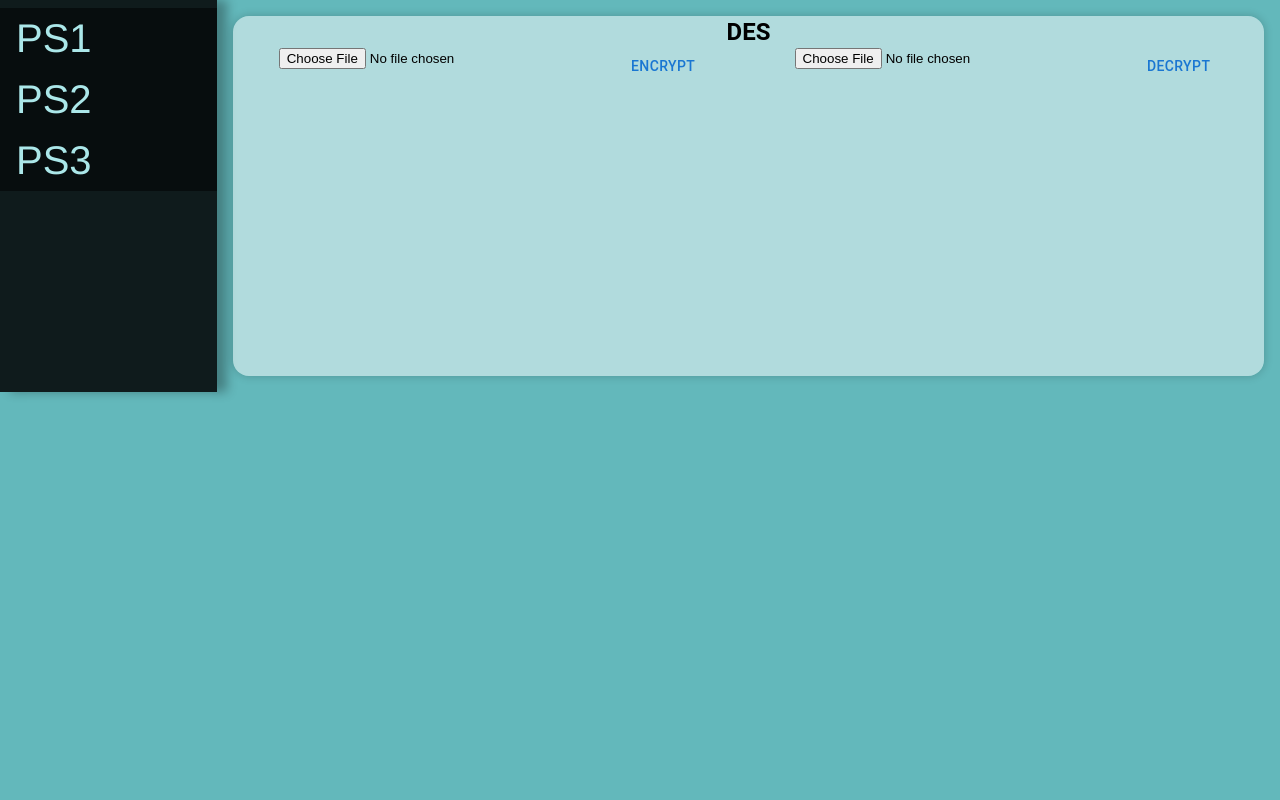
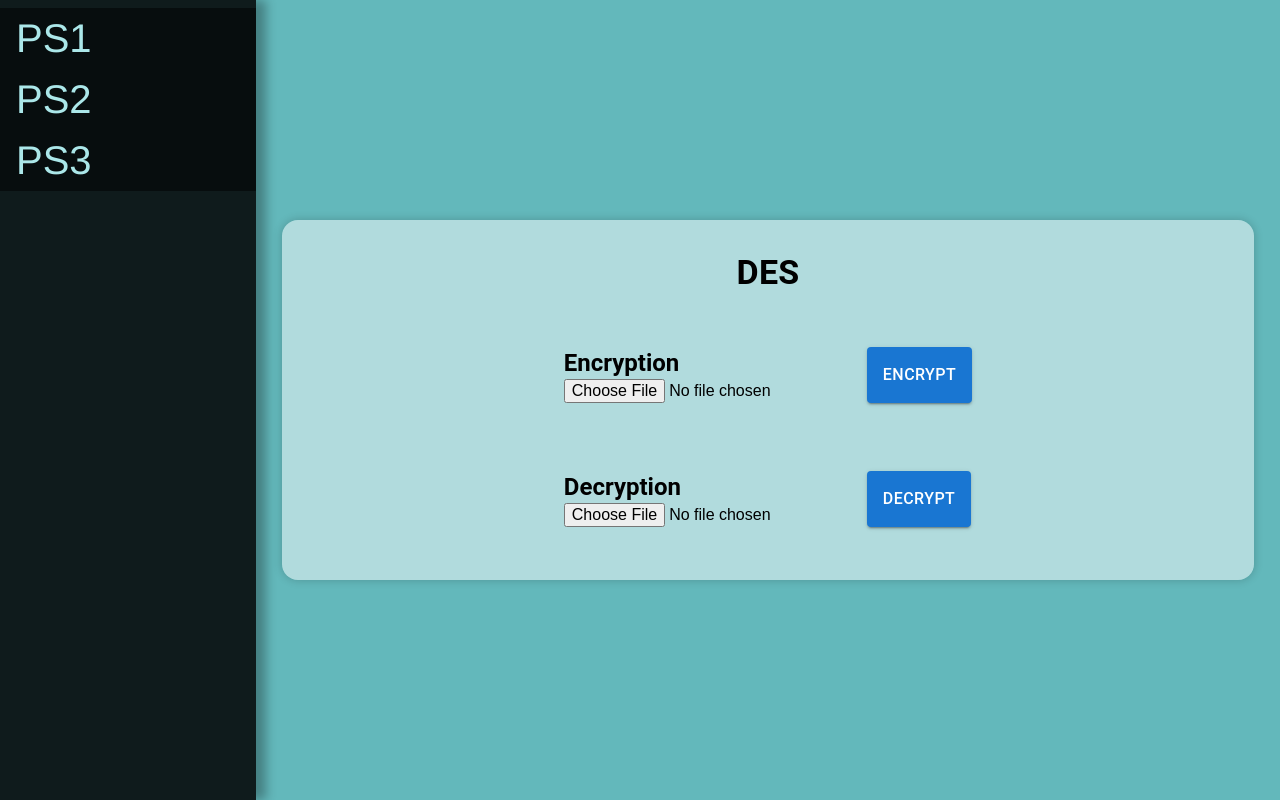
Before and after one commit to Fipeek/crypthography, a React (Create React App) app: page /PS3 in a window 1280 px wide. Built offline with nearby package versions, Linux system fonts and the light colour scheme.

Commit message:
des dziala, ladny kod, komentarze, stylowanie

```diff
--- a/src/Components/Algorithms/DES/Des.tsx
+++ b/src/Components/Algorithms/DES/Des.tsx
@@ -1,12 +1,8 @@
-import React, { useEffect, useState } from "react";
+import React, { useState } from "react";
 import {
   applyPermutation,
   applyXOR,
-  binaryToString,
-  // convertFromBinaryToDecimal,
-  convertToBinary,
-  convertToBinaryArray,
-  // convertToBinaryToString,
+  convertToBinaryString,
   generateBinaryKey,
   iterate,
   joinBlocks,
@@ -17,29 +13,22 @@ import {
 } from "./utils";
 
 import AlgorithmBox from "../../GenericAlgorithm/AlgorithmBox";
-import { Button } from "@mui/material";
+import { Box, Button, Typography } from "@mui/material";
 
-const textEncoder = new TextEncoder();
 const textDecoder = new TextDecoder("utf-8");
 const key = generateBinaryKey(64);
-// const key = "1110001101011001010110001000100101010010100010001111111101000101";
-// const key = "1111101011011000111111110011111010101101100100111101111111110111";
-// const key = "1111111011100110001111000101111001101110110001010111100000000000";
-// const key = "1011010101000010101000001100000001110111111011111001001101110000"; //klucz gdy przeniesione nizej minusblock
 
 const Des: React.FC = () => {
-  const [input, setInput] = useState<string>("");
-  const [inputV2, setInputV2] = useState<string>("");
-  const [output, setOutput] = useState<string>("");
+  const [encryptionInput, setEncryptionInput] = useState<string>("");
+  const [decryptionInput, setDecryptionInput] = useState<string>("");
   const handleReadFromFile = (e: React.ChangeEvent<HTMLInputElement>) => {
     const file = e.target.files?.[0] as File;
     const reader = new FileReader();
     if (file) {
       reader.onload = (e) => {
-        const text = e.target?.result;
-        setInput(text as string);
+        setEncryptionInput(convertToBinaryString(reader.result as string));
       };
-      reader.readAsText(file);
+      reader.readAsBinaryString(file);
     }
   };
   const handleReadFromFileV2 = (e: React.ChangeEvent<HTMLInputElement>) => {
@@ -47,64 +36,59 @@ const Des: React.FC = () => {
     const reader = new FileReader();
     if (file) {
       reader.onload = (e) => {
-        setInputV2(convertToBinaryArray(reader.result as string));
+        setDecryptionInput(convertToBinaryString(reader.result as string));
       };
       reader.readAsBinaryString(file);
     }
   };
 
   const handleDes = (encryption: Boolean) => {
-    let binaryInput = convertToBinaryArray(input); //✅
-    if (!encryption) {
-      binaryInput = inputV2;
-    }
+    // wczytujemy plik w postaci stringa przechowującego dane binarne
+    const binaryInput = encryption ? encryptionInput : decryptionInput;
     console.log("wejscie binarnie: " + binaryInput);
-    // console.log("🔪dlugosc wejscia: " + binaryInput.length);
     console.log("klucz:" + key);
-    // _________________________________________________________________________
     // rozbijamy na bloki po 64 bity
     let splittedInputIntoBlocks = splitFileIntoBlocks(binaryInput);
     if (!encryption) {
       splittedInputIntoBlocks = splitIntoBlocks(binaryInput, 64);
     }
-
-    console.log("🔪wejscie binarnie bloki: " + splittedInputIntoBlocks);
-    // _________________________________________________________________________
-    // permutacja początkowa
-    // _________________________________________________________________________
+    // pierwsza permutacja
     const blocksAfterFirstPermuation = splittedInputIntoBlocks.map((block) =>
       applyPermutation(block, Tables.initialPermutation)
-    ); //blocksAfterFirstPermuation
-    // _________________________________________________________________________
-    // rozbijamy na lewą i prawą część
-    // _________________________________________________________________________
-    const blocksAfterFirstStep = blocksAfterFirstPermuation.map((block) => {
+    );
+    // dzielimy bloki na dwie równe części
+    const splittedBlocks = blocksAfterFirstPermuation.map((block) => {
       const splitedBlock = splitIntoBlocks(block, 32);
       const left = splitedBlock[0];
       const right = splitedBlock[1];
       return { left, right };
     });
 
+    // pierwsza permutacja klucza
     const keyAfterPermutation = applyPermutation(key, Tables.keyPermutation);
 
+    // dzielimy klucz na dwie równe części
     const splitedKey = {
       left: splitIntoBlocks(keyAfterPermutation, 28)[0],
       right: splitIntoBlocks(keyAfterPermutation, 28)[1],
     };
 
     const leftKeys: string[] = [];
+    const rightKeys: string[] = [];
+    const keys: string[] = [];
 
-    const rightKeys = [];
-    const keys: string[] = [];
-    let nthRightBlocks = blocksAfterFirstStep.map((block) => block.right);
-
-    const nthLeftBlocks = blocksAfterFirstStep.map((block) => block.left);
+    // deklarujemy tablice bloków lewych i prawych
+    const rightBlocks = splittedBlocks.map((block) => block.right);
+    const leftBlocks = splittedBlocks.map((block) => block.left);
 
     const finalBlocks: string[] = [];
+
     for (let i = 0; i < 16; i++) {
+      // wykonujemy przesunięcia bitowe na połówkach klucza, zapisując jego 16 wersji
       leftKeys.push(shiftLeft(splitedKey.left, Tables.IterateShiftAmount[i]));
       rightKeys.push(shiftLeft(splitedKey.right, Tables.IterateShiftAmount[i]));
 
+      // łączymy połówki klucza
       keys.push(
         applyPermutation(
           joinBlocks(leftKeys[i], rightKeys[i]),
@@ -113,34 +97,45 @@ const Des: React.FC = () => {
       );
     }
 
+    // w przypadku odszyfrowywania klucze muszą być użyte w odwrotnej kolejności
     if (!encryption) {
       keys.reverse();
     }
 
-    for (let j = 0; j < blocksAfterFirstStep.length; j++) {
+    // dla kadego bloku danych
+    for (let j = 0; j < splittedBlocks.length; j++) {
+      let rightBlock = rightBlocks[j];
+      let leftBlock = leftBlocks[j];
+      // wykonujemy 16 iteracji głównej części algorytmu DES
       for (let i = 0; i < 16; i++) {
-        const ogRightBlock = nthRightBlocks[j];
-        nthRightBlocks[j] = applyPermutation(
-          nthRightBlocks[j],
-          Tables.ePermutation
-        );
-        nthRightBlocks[j] = applyXOR(nthRightBlocks[j], keys[i]);
-        nthRightBlocks[j] = iterate(nthRightBlocks[j]);
-        nthRightBlocks[j] = applyPermutation(
-          nthRightBlocks[j],
-          Tables.pPermutation
-        );
-        nthRightBlocks[j] = applyXOR(nthLeftBlocks[j], nthRightBlocks[j]);
+        // zapisujemy wartość i bloku prawego, po wykonanu operacji danej iteracji będzie on i-1 blokiem
+        const ogRightBlock = rightBlock;
+        // wykonujemy permutację rozszerzającą na i prawym bloku
+        // 32bit -> 48bit
+        rightBlock = applyPermutation(rightBlock, Tables.ePermutation);
+        // wykonujemy operację modulo 2 na i prawym bloku oraz i kluczu
+        rightBlock = applyXOR(rightBlock, keys[i]);
+        // dzielimy i prawy blok na 8 bloków po 6 bitów i za pomocą tablic S zastępujemy każdy z nich 4 bitowym blokiem
+        // 48bit -> 32bit
+        rightBlock = iterate(rightBlock);
+        // wykonujemy permutację P na i prawym bloku
+        rightBlock = applyPermutation(rightBlock, Tables.pPermutation);
+        // wykonujemy operację modulo 2 na i prawym bloku oraz i lewym bloku
+        rightBlock = applyXOR(leftBlock, rightBlock);
 
-        nthLeftBlocks[j] = ogRightBlock;
+        // i blok lewy staje się i-1 blokiem prawym
+        leftBlock = ogRightBlock;
       }
-      let finalBlock = joinBlocks(nthRightBlocks[j], nthLeftBlocks[j]);
+      // bloki lewe i prawe są zamieniane miejscami i łączone w jeden blok
+      let finalBlock = joinBlocks(rightBlock, leftBlock);
+      // wykonujemy permutację końcową
       finalBlock = applyPermutation(
         finalBlock,
         Tables.inversedInitialPermutation
       );
       finalBlocks.push(finalBlock);
     }
+    // łączymy bloki w jeden ciąg bitów i konwertujemy na tablicę 8 bitowych liczb w celu utworzenia pliku binarnego stanowiącego wynik algorytmu
     const joinedBlocks = joinBlocks(...finalBlocks);
     const binaryArray = new Uint8Array(
       joinedBlocks.match(/.{1,8}/g)!.map((byte) => parseInt(byte, 2))
@@ -152,17 +147,58 @@ const Des: React.FC = () => {
     downloadWindow!.focus();
     URL.revokeObjectURL(url);
     const finalText = textDecoder.decode(binaryArray);
-    console.log("🔪output text: " + finalText);
-    console.log("🔪output binary: " + finalBlocks);
-
-    console.log("-------------------------------------");
+    console.log("output text: " + finalText);
+    console.log("output binary: " + finalBlocks);
   };
   return (
     <AlgorithmBox algorithmName="DES">
-      <input type="file" onChange={handleReadFromFile} />
-      <Button onClick={() => handleDes(true)}>Encrypt</Button>
-      <input type="file" onChange={handleReadFromFileV2} />
-      <Button onClick={() => handleDes(false)}>Decrypt</Button>
+      <Box
+        sx={{
+          height: "100%",
+          display: "flex",
+          flexDirection: "column",
+          justifyContent: "space-evenly",
+        }}
+      >
+        <Box display="flex" py={2}>
+          <Box>
+            <Typography variant="h5" fontWeight="bold">
+              Encryption
+            </Typography>
+            <input
+              style={{ fontSize: 16 }}
+              type="file"
+              onChange={handleReadFromFile}
+            />
+          </Box>
+          <Button
+            variant="contained"
+            sx={{ fontSize: 16 }}
+            onClick={() => handleDes(true)}
+          >
+            Encrypt
+          </Button>
+        </Box>
+        <Box display="flex" py={2}>
+          <Box>
+            <Typography variant="h5" fontWeight="bold">
+              Decryption
+            </Typography>
+            <input
+              style={{ fontSize: 16 }}
+              type="file"
+              onChange={handleReadFromFileV2}
+            />
+          </Box>
+          <Button
+            variant="contained"
+            sx={{ fontSize: 16 }}
+            onClick={() => handleDes(false)}
+          >
+            Decrypt
+          </Button>
+        </Box>
+      </Box>
     </AlgorithmBox>
   );
 };
--- a/src/Components/Containers/PS3/PS3.tsx
+++ b/src/Components/Containers/PS3/PS3.tsx
@@ -1,7 +1,24 @@
 import React from "react";
 import Des from "../../Algorithms/DES/Des";
+import { Box } from "@mui/material";
 
 const PS3: React.FC = () => {
-  return <Des />;
+  return (
+    <Box
+      sx={{
+        display: "flex",
+        alignItems: "center",
+        justifyContent: "center",
+        width: "80%",
+        height: "100vh",
+        overflow: "scroll",
+        "&::-webkit-scrollbar": {
+          display: "none",
+        },
+      }}
+    >
+      <Des />
+    </Box>
+  );
 };
 export default PS3;
--- a/src/Components/GenericAlgorithm/AlgorithmBox.tsx
+++ b/src/Components/GenericAlgorithm/AlgorithmBox.tsx
@@ -21,13 +21,14 @@ const AlgorithmBox: React.FC<props> = ({ children, algorithmName }) => {
         margin: "1rem",
       }}
     >
-      <Typography fontWeight="bold" textAlign="center" variant="h5">
+      <Typography pt={4} fontWeight="bold" textAlign="center" variant="h4">
         {algorithmName}
       </Typography>
       <Box
         sx={{
           display: "flex",
           justifyContent: "space-around",
+          height: "100%",
         }}
       >
         {children}
```
Also changed, not shown: src/Components/Algorithms/DES/utils.ts (+6 -17 lines), test.txt.
